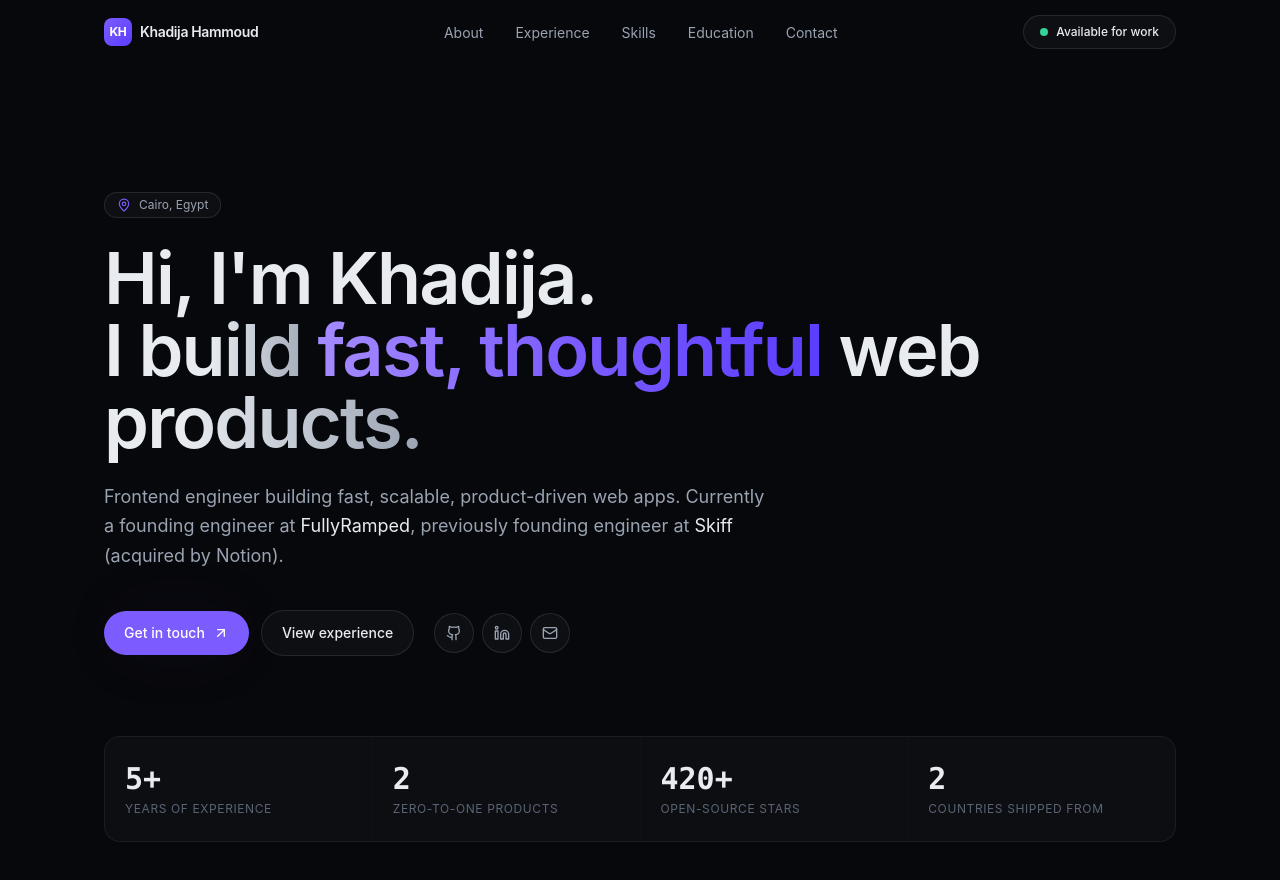
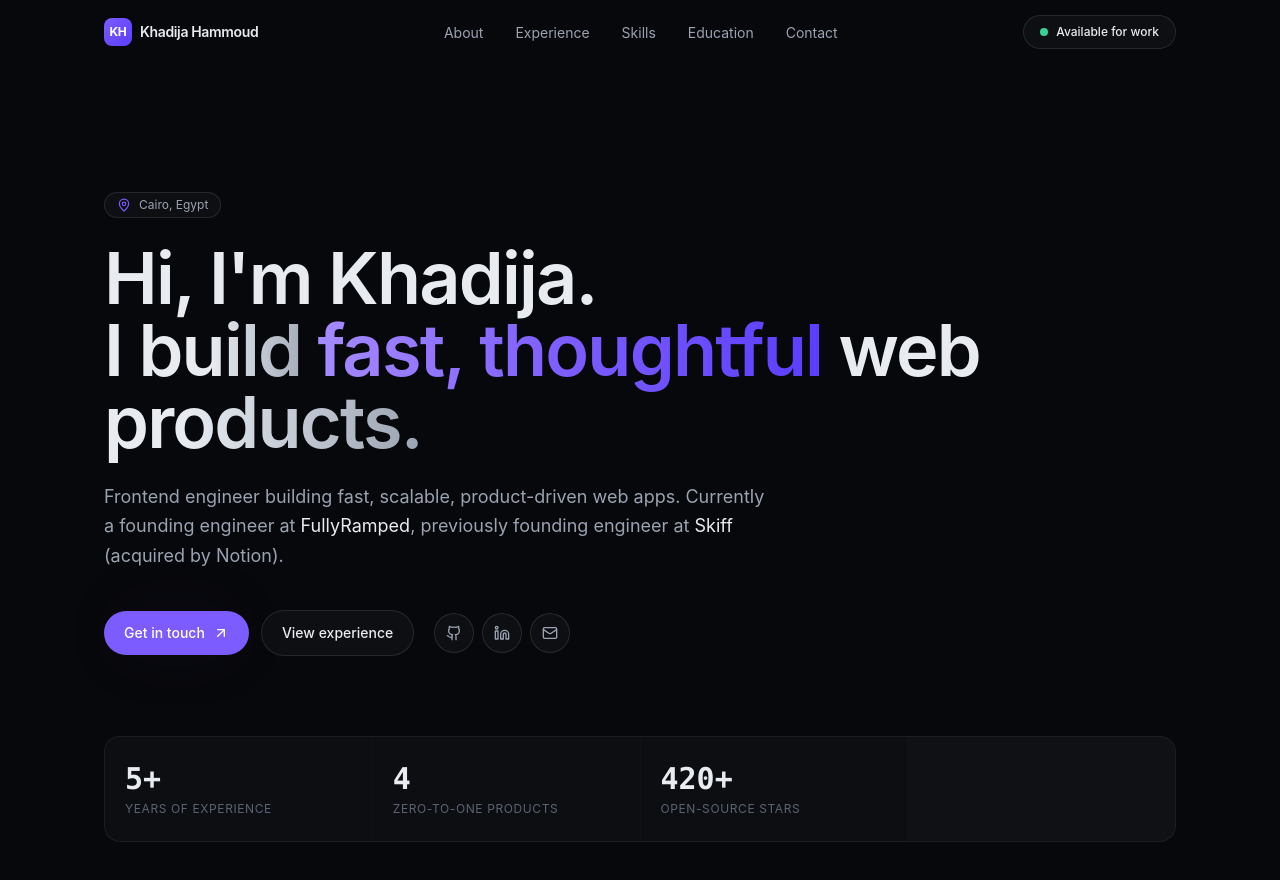
Before and after one commit to KhadijaHammoud/portfolio, a React (Create React App) app: page / in a window 1280 px wide. Shown: the top 880 px of the page. Built offline with nearby package versions, Linux system fonts and the light colour scheme.

Commit message:
refactor(hero): update zero-to-one products count and remove Countries shipped from stat

```diff
--- a/src/components/Hero.tsx
+++ b/src/components/Hero.tsx
@@ -120,9 +120,8 @@ export const Hero: React.FC = () => {
           className='mt-20 grid grid-cols-2 gap-px overflow-hidden rounded-2xl border border-white/5 bg-white/[0.04] sm:grid-cols-4'
         >
           <Stat label='Years of experience' value='5+' />
-          <Stat label='Zero-to-one products' value='2' />
+          <Stat label='Zero-to-one products' value='4' />
           <Stat label='Open-source stars' value='420+' />
-          <Stat label='Countries shipped from' value='2' />
         </motion.div>
       </div>
     </section>
```
